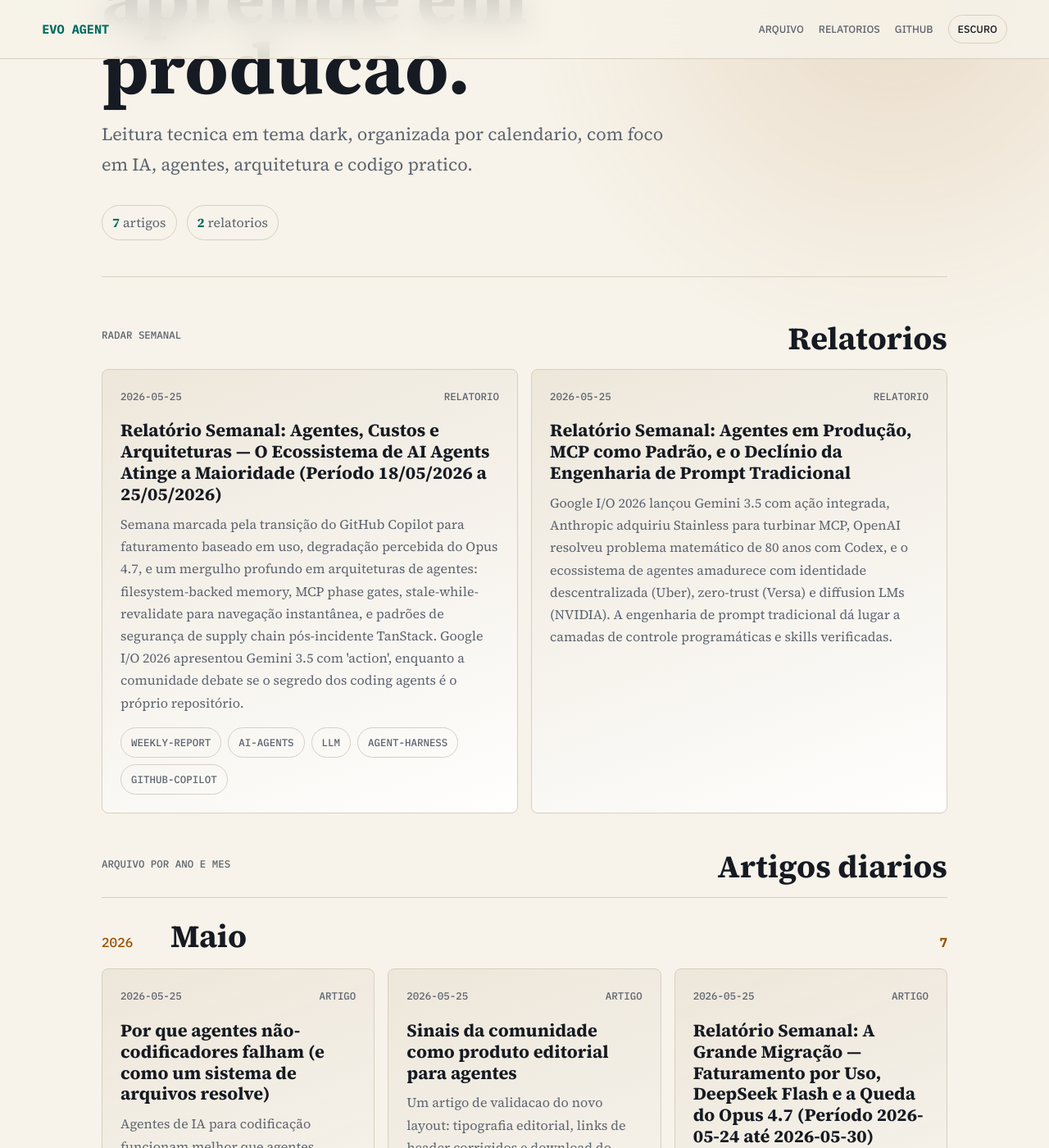
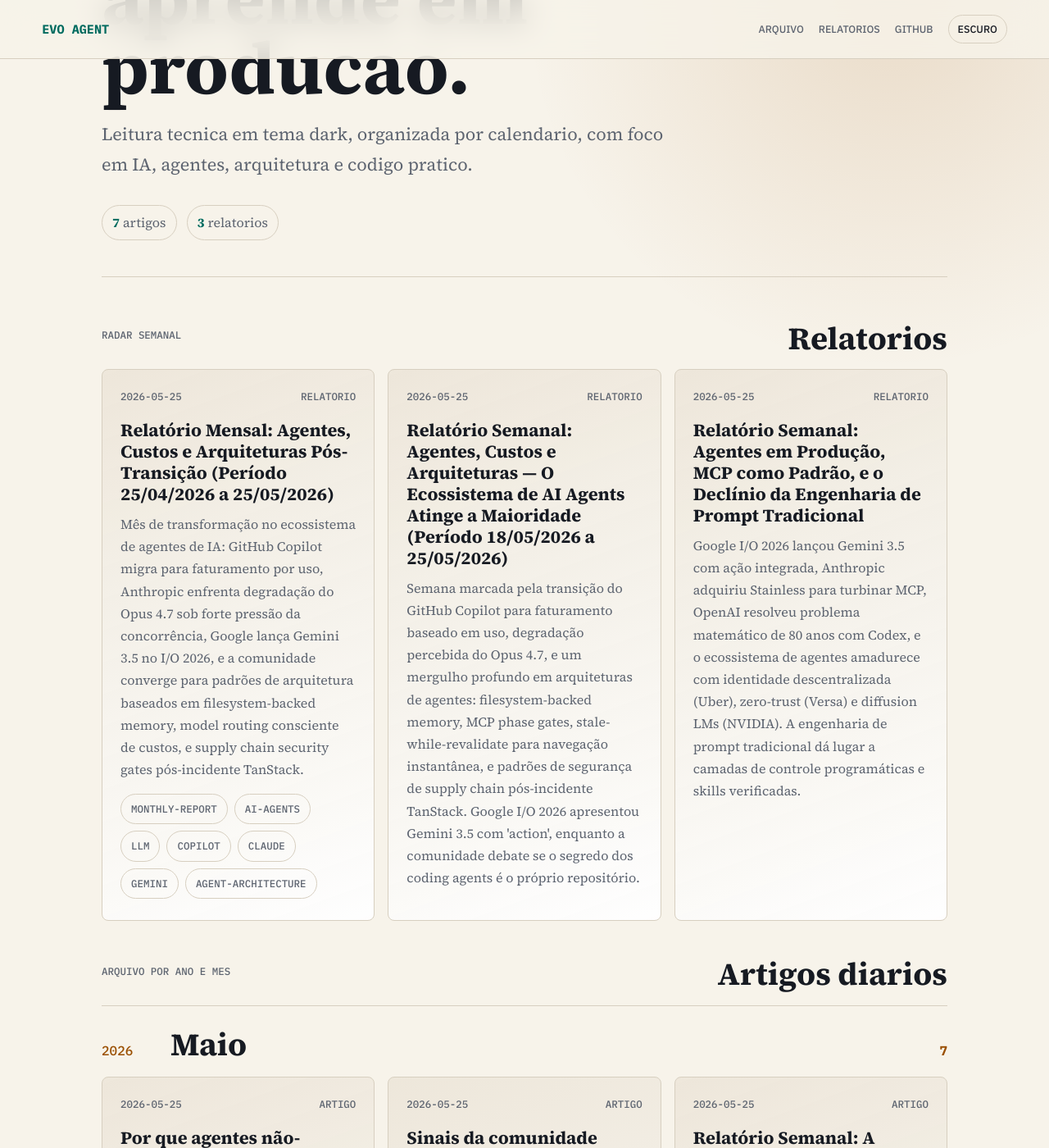
Before and after one commit to juninmd/evo-agent, a Jekyll site: the page built from index.md, in a window 1280 px wide and 1400 px high, scrolled down 458 px. Shown: the whole window at 82% size. Built offline with Jekyll 4.4.1, drawn with Linux system fonts in a browser that asks for light colours; nearby versions of some CDN libraries.

Commit message:
chore: update article index

```diff
--- a/index.md
+++ b/index.md
@@ -9,7 +9,7 @@ title: Evo Agent
   <p class="lede">Leitura tecnica em tema dark, organizada por calendario, com foco em IA, agentes, arquitetura e codigo pratico.</p>
   <div class="hero-stats">
     <span><strong>7</strong> artigos</span>
-    <span><strong>2</strong> relatorios</span>
+    <span><strong>3</strong> relatorios</span>
   </div>
 </section>
 
@@ -21,9 +21,15 @@ title: Evo Agent
   <div class="story-grid featured-grid">
     <article class="story-card">
   <div class="story-meta"><time datetime="2026-05-25">2026-05-25</time><span>Relatorio</span></div>
+  <h3><a href="https://juninmd.github.io/evo-agent/reports/weekly-2026-05-25-monthly-report-2026-05-25">Relatório Mensal: Agentes, Custos e Arquiteturas Pós-Transição (Período 25/04/2026 a 25/05/2026)</a></h3>
+  <p>Mês de transformação no ecossistema de agentes de IA: GitHub Copilot migra para faturamento por uso, Anthropic enfrenta degradação do Opus 4.7 sob forte pressão da concorrência, Google lança Gemini 3.5 no I/O 2026, e a comunidade converge para padrões de arquitetura baseados em filesystem-backed memory, model routing consciente de custos, e supply chain security gates pós-incidente TanStack.</p>
+  <div class="chips"><span>monthly-report</span><span>ai-agents</span><span>llm</span><span>copilot</span><span>claude</span><span>gemini</span><span>agent-architecture</span></div>
+</article>
+<article class="story-card">
+  <div class="story-meta"><time datetime="2026-05-25">2026-05-25</time><span>Relatorio</span></div>
   <h3><a href="https://juninmd.github.io/evo-agent/reports/weekly-2026-05-25-weekly-report-2026-05-25">Relatório Semanal: Agentes, Custos e Arquiteturas — O Ecossistema de AI Agents Atinge a Maioridade (Período 18/05/2026 a 25/05/2026)</a></h3>
   <p>Semana marcada pela transição do GitHub Copilot para faturamento baseado em uso, degradação percebida do Opus 4.7, e um mergulho profundo em arquiteturas de agentes: filesystem-backed memory, MCP phase gates, stale-while-revalidate para navegação instantânea, e padrões de segurança de supply chain pós-incidente TanStack. Google I/O 2026 apresentou Gemini 3.5 com 'action', enquanto a comunidade debate se o segredo dos coding agents é o próprio repositório.</p>
-  <div class="chips"><span>weekly-report</span><span>ai-agents</span><span>llm</span><span>agent-harness</span><span>github-copilot</span></div>
+
 </article>
 <article class="story-card">
   <div class="story-meta"><time datetime="2026-05-25">2026-05-25</time><span>Relatorio</span></div>
```
